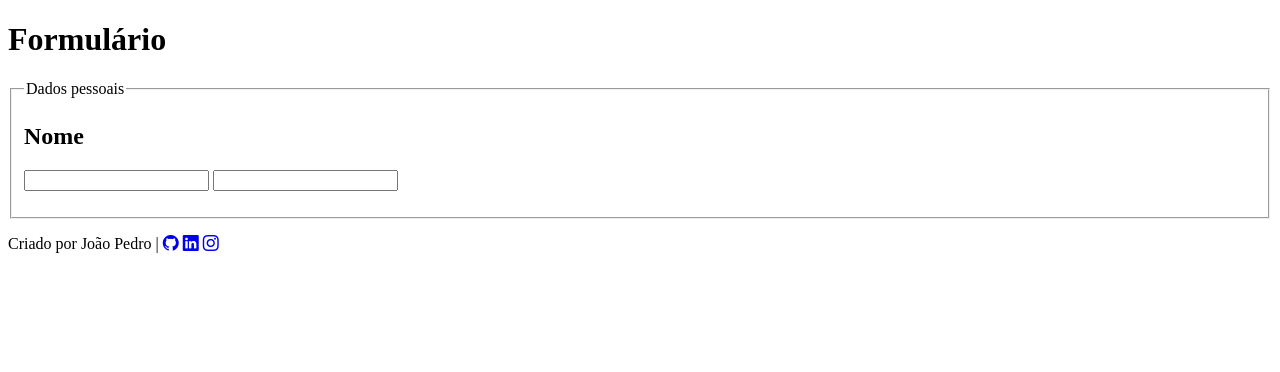
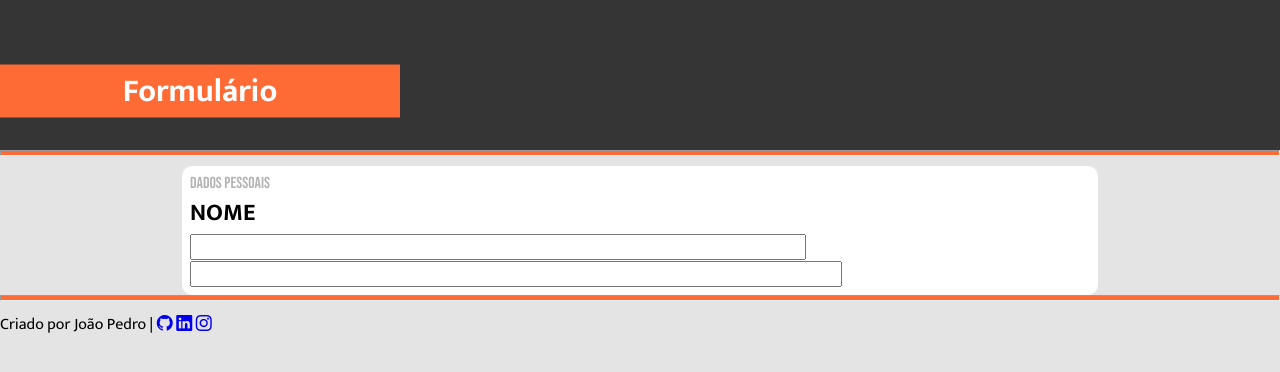
Before and after one commit to jpsantosss/form, a website: page index.html in a window 1280 px wide. Drawn offline with nearby package versions, Linux system fonts and the light colour scheme.

Commit message:
update styles

```diff
--- a/index.html
+++ b/index.html
@@ -4,29 +4,28 @@
     <meta charset="UTF-8">
     <meta name="viewport" content="width=device-width, initial-scale=1.0">
     <title>Formulário</title>
+    <link rel="stylesheet" href="style.css">
     <link rel="stylesheet" href="https://cdn.jsdelivr.net/npm/bootstrap-icons@1.11.2/font/bootstrap-icons.min.css">
 </head>
 <body>
     <header id="cabecalho">
         <h1 class="titulo">Formulário</h1>
     </header>
+    <hr>
 
     <main id="conteudo-principal">
         <form autocomplete="off" id="formulario" method="post">
             <fieldset class="formulario-classe">
                 <legend>Dados pessoais</legend>
-                <p>
-                    <h2 class="subtitulo">Nome</h2>
-                    <div class="input-nome">
-                        <input type="text" name="nome" id="nome">
-                        <input type="text" name="sobrenome" id="sobrenome">
-                    </div>
-                </p>
+                    <h2 class="subtitulo">NOME</h2>
+                        <input type="text" name="nome" id="nome" size="65" class="input-nome">
+                        <input type="text" name="sobrenome" id="sobrenome" size="69">
             </fieldset>
 
         </form>
     </main>
 
+    <hr>
     <footer id="rodape">
         <p>Criado por João Pedro |
             <a href="#" target="_blank"><i class="bi bi-github"></i></a>
--- /dev/null
+++ b/style.css
@@ -0,0 +1,54 @@
+@charset "UTF-8";
+@import url('https://fonts.googleapis.com/css2?family=Mukta:wght@400;700&display=swap');
+@import url('https://fonts.googleapis.com/css2?family=Bebas+Neue&display=swap');
+
+*{
+    margin: 0px;
+    padding: 0px;
+    font-family: 'Mukta';
+}
+:root{
+    --cor01: #FF6B35;
+    --cor02: #353535;
+}
+body{
+    background-color: rgb(228, 228, 228);
+}
+header#cabecalho{
+    position: relative;
+    height: 150px;
+    background-color: var(--cor02);
+    color: white;
+}
+h1.titulo{
+    position: absolute;
+    top: 25%;
+    transform: translate(0, 50%);
+    background-color: #FF6B35;
+    width: 400px;
+    text-align: center;
+    font-size: 2em;
+}
+hr{
+    height: 4px;
+    background-color: var(--cor01);
+    margin-bottom: 10px;
+}
+main#conteudo-principal{
+    width: 900px;
+    margin: auto;
+    padding: 8px;
+    border-radius: 10px;
+    background-color: white;
+}
+legend{
+    font-family: 'Bebas Neue';
+    color: rgb(180, 180, 180);
+}
+fieldset{
+    border: none;
+}
+input.input-nome{
+    size: 50px;
+    margin-right: 30px;
+}
```
